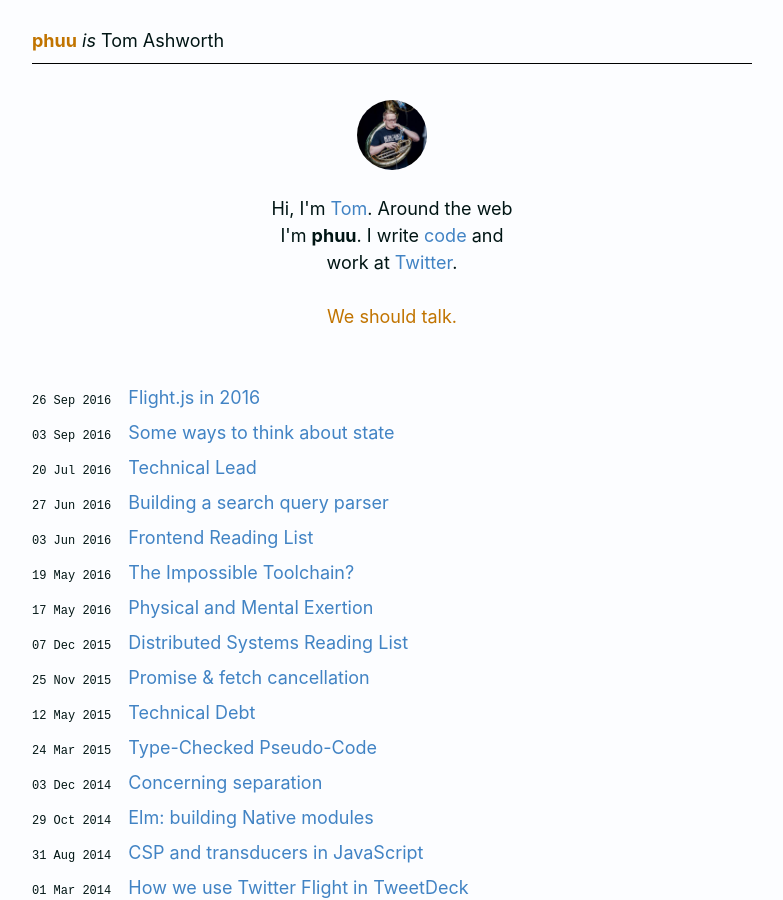
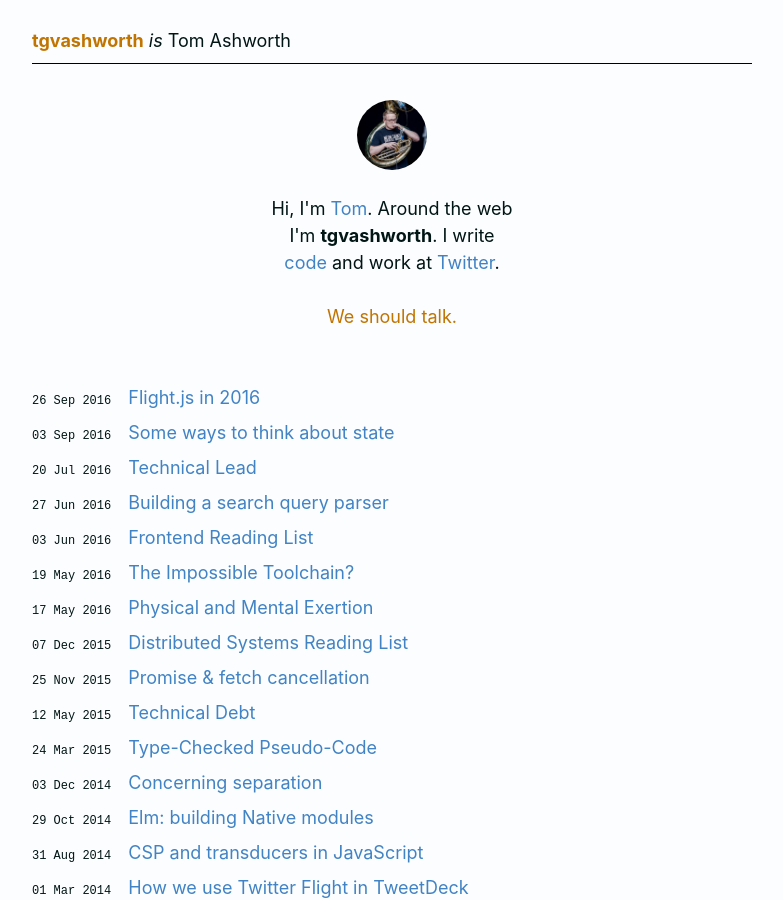
Before and after one commit to tgvashworth/tgvashworth.github.io, a Jekyll site: the page built from index.html, in a window 1280 px wide and 900 px high. Shown: the whole window, without its empty margins (248-1031 px from the left). Built offline with Jekyll 4.4.1, drawn with Linux system fonts in a browser that asks for light colours; some of the changed text lies outside the part shown.

Commit message:
tgvashworthify

```diff
--- a/_config.yml
+++ b/_config.yml
@@ -1,3 +1,3 @@
-name: phuu
+name: tgvashworth
 markdown: kramdown
 highlighter: rouge
--- a/_layouts/default.html
+++ b/_layouts/default.html
@@ -4,7 +4,7 @@
 <meta http-equiv="X-UA-Compatible" content="IE=edge,chrome=1">
 <title>{{ page.title }}</title>
 <meta name="viewport" content="width=device-width">
-<link href="/atom.xml" type="application/atom+xml" rel="alternate" title="phuu.net atom feed" />
+<link href="/atom.xml" type="application/atom+xml" rel="alternate" title="tgvashworth atom feed" />
 
 <link rel="stylesheet" href="/css/syntax.css">
 <link rel="stylesheet" href="/css/main.css?{{ site.time | date: '%s' }}">
@@ -25,7 +25,7 @@
     </div>
     <div class="contact">
       <p>
-        <a href="https://github.com/phuu">github.com/phuu</a><br />
+        <a href="https://github.com/tgvashworth">github.com/tgvashworth</a><br />
         <a href="https://twitter.com/tgvashworth">twitter.com/tgvashworth</a><br />
       </p>
     </div>
--- a/index.html
+++ b/index.html
@@ -1,12 +1,12 @@
 ---
 layout: default
-title: "phuu.net"
+title: "Tom Ashworth"
 ---
 
 <div id="home">
     <section class="mini-about">
       <img class="me" src="/images/sousa.jpg" width="70" height="70">
-      <p>Hi, I'm <a href="//twitter.com/tgvashworth">Tom</a>. Around the web I'm <strong>phuu</strong>. I write <a href="//github.com/phuu">code</a> and work at <a href="//twitter.com">Twitter</a>.
+      <p>Hi, I'm <a href="//twitter.com/tgvashworth">Tom</a>. Around the web I'm <strong>tgvashworth</strong>. I write <a href="//github.com/tgvashworth">code</a> and work at <a href="//twitter.com">Twitter</a>.
       <br><br><a class="alt" href="mailto:tgvashworth@gmail.com?subject=Hello">We should talk.</a></p>
     </section>
   <ul class="posts">
```
Also changed, not shown: package.json (+4 -4 lines).
